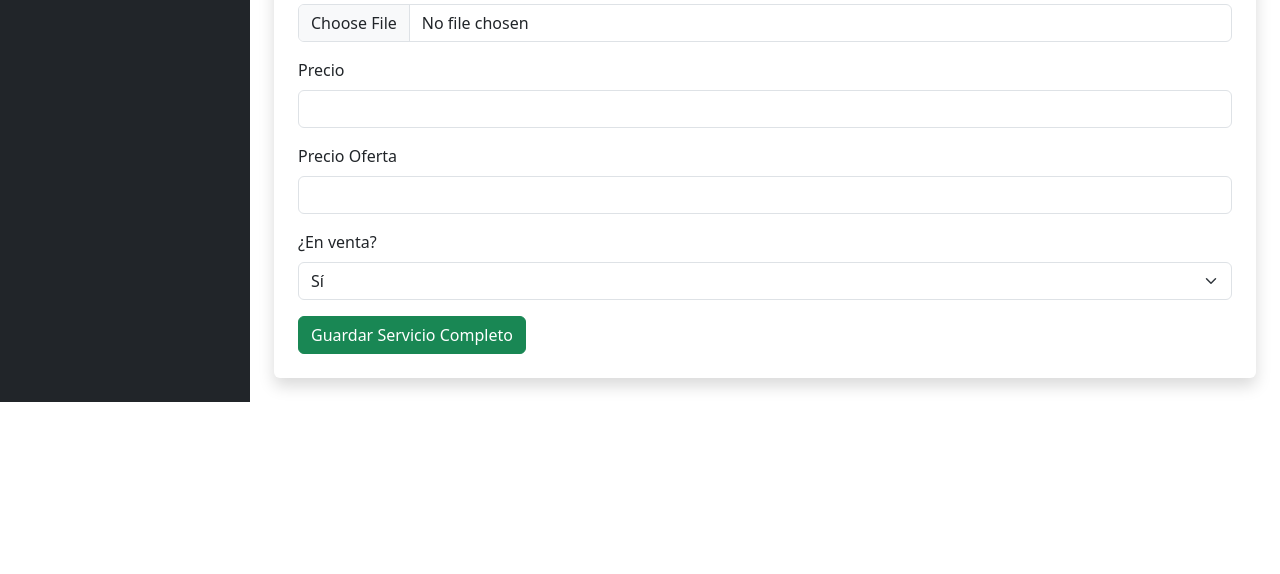
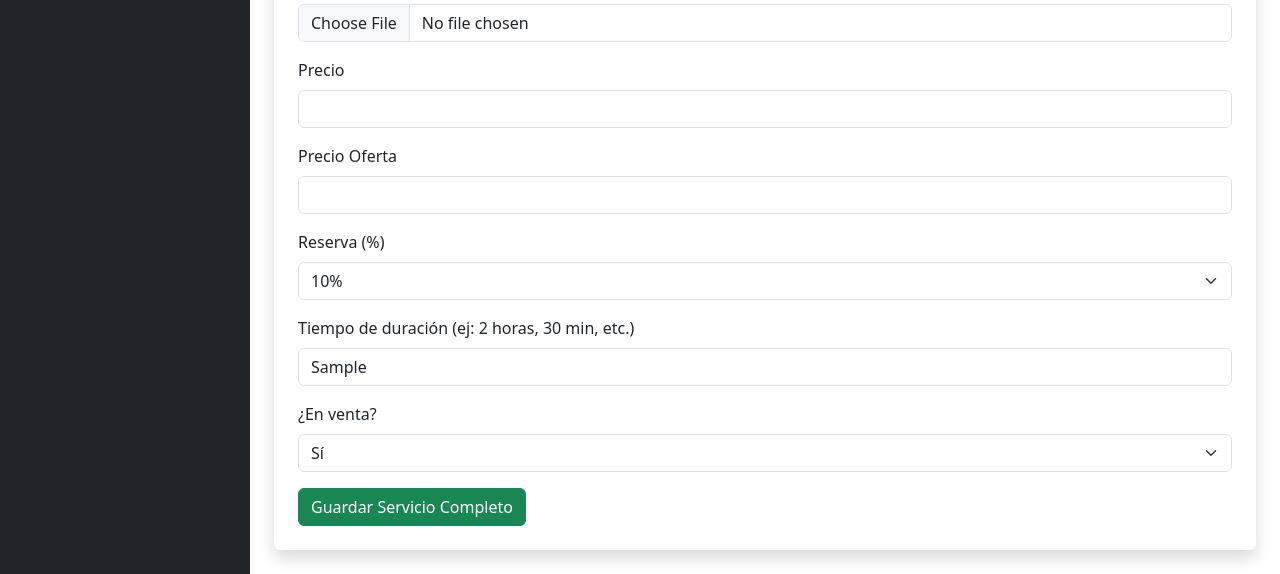
Before and after one commit to Kabudence/Emprende_mas_Alquiler_josue2, a Python web app: template app/servicios/templates/servicios/crear_servicio_completo.html in a window 1280 px wide. Shown: the part 1564-2138 px from the top of the page. Before the commit the page ends 1966 px from the top, so only its background shows below. Run offline with Jinja, Linux system fonts and the light colour scheme; the template is opened without the code that fills it: most values are stand-ins (such as "Sample title", 1, 10 or a date in 2020); some libraries are stand-ins or nearby versions.

```diff
--- a/app/servicios/templates/servicios/crear_servicio_completo.html
+++ b/app/servicios/templates/servicios/crear_servicio_completo.html
@@ -141,6 +141,25 @@
   <input type="number" name="precio_oferta" id="precio_oferta" step="0.01" class="form-control">
 </div>
 
+    <!-- Precio Promoción (%) -->
+<div class="mb-3">
+  <label for="precio_promocion" class="form-label">Reserva (%)</label>
+  <select name="precio_promocion" id="precio_promocion" class="form-select">
+    {% for pct in range(0, 110, 10) %}
+      <option value="{{ pct }}" {% if servicio and servicio.precio_promocion == pct %}selected{% endif %}>
+        {{ pct }}%
+      </option>
+    {% endfor %}
+  </select>
+</div>
+
+<!-- Tiempo de Duración -->
+<div class="mb-3">
+  <label for="tiempo_duracion" class="form-label">Tiempo de duración (ej: 2 horas, 30 min, etc.)</label>
+  <input type="text" name="tiempo_duracion" id="tiempo_duracion" class="form-control"
+         value="{{ servicio.tiempo_duracion if servicio else '' }}">
+</div>
+
 <!-- En venta -->
 <div class="mb-3">
   <label class="form-label">¿En venta?</label>
--- a/app/servicios/templates/servicios/index_servicio_completo.html
+++ b/app/servicios/templates/servicios/index_servicio_completo.html
@@ -22,6 +22,9 @@
                     <th>Tipo</th>
                     <th>Precio</th>
                     <th>Oferta</th>
+                    <th>Porcentaje Reserva</th>
+                    <th>Duración</th>
+
                     <th>¿En venta?</th>
                     <th>Imagen</th>
                     <th>Acciones</th>
@@ -39,6 +42,9 @@
                     <td>
                         {{ servicio.precio_oferta if servicio.precio_oferta is not none else '—' }}
                     </td>
+                    <td>{{ servicio.precio_promocion }}%</td>
+<td>{{ servicio.tiempo_duracion or '—' }}</td>
+
                     <td>
                         {% if servicio.en_venta %}
                             <span class="badge bg-success">Sí</span>
```
Also changed, not shown: app/models.py (+2 -6 lines), app/servicios/routes.py (+6 -2 lines), app/servicios/templates/servicios/editar_servicio_completo.html (+18 -0 lines).
